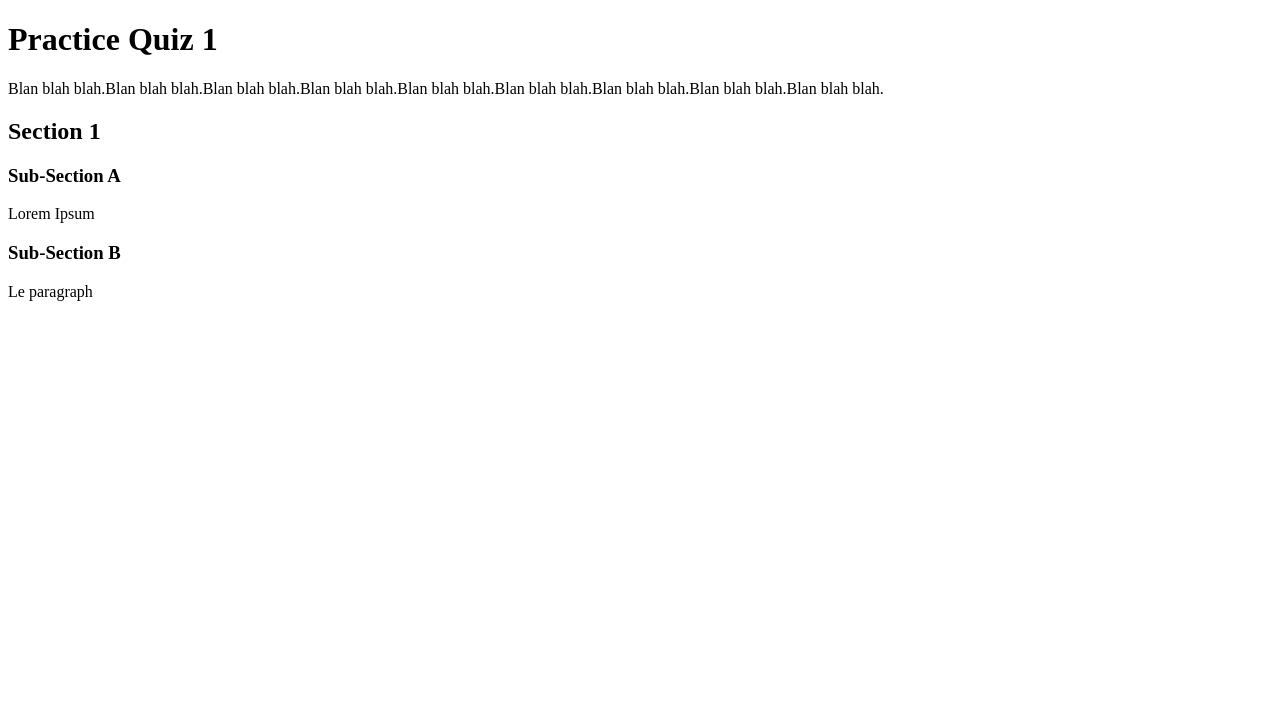
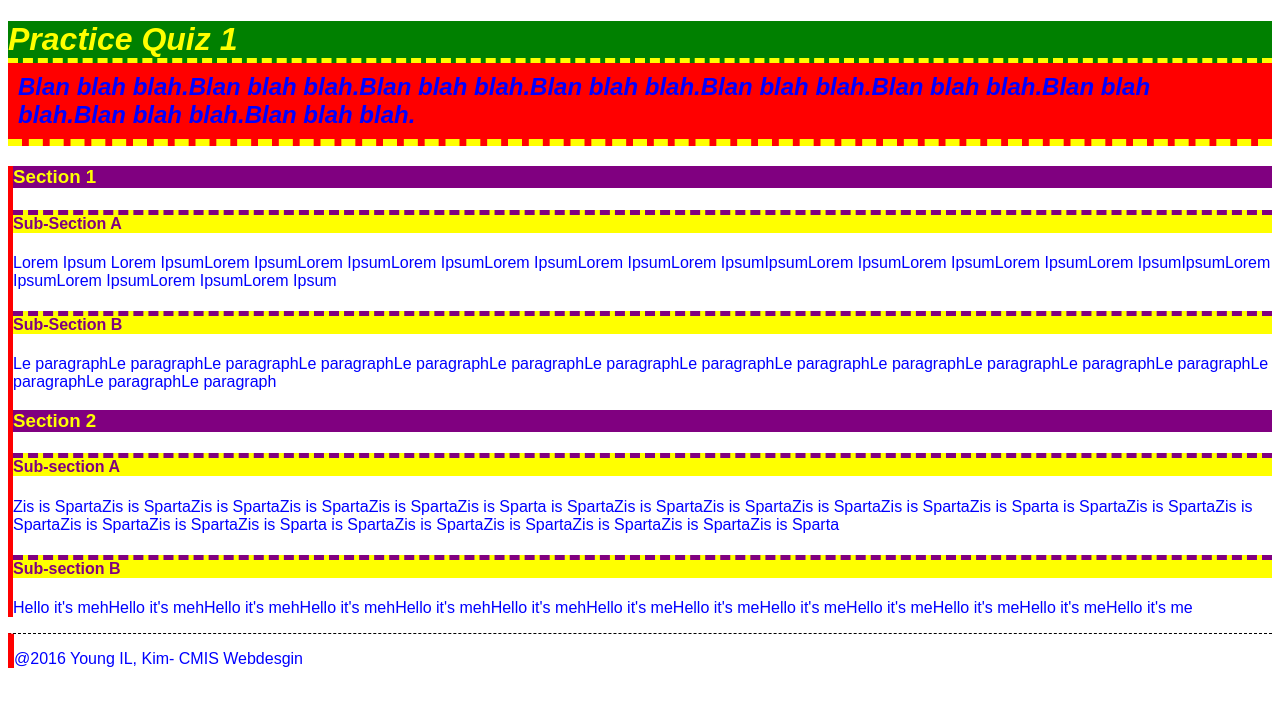
Before and after one commit to youngil-1013/CMIS_HTML_repo, a plain HTML site: page practice-quiz-1.html in a window 1280 px wide. Drawn offline with Linux system fonts and the light colour scheme.

```diff
--- /dev/null
+++ b/practice-quiz-1.css
@@ -0,0 +1,46 @@
+html {
+font-family: arial;
+}
+
+h1 {
+color: yellow;
+background-color: green;
+font-style: bold;
+border-bottom: 5px dashed yellow ;
+border-left: 0;
+margin-bottom: 0px;
+}
+
+h2 {
+color: blue;
+background-color: red;
+border-bottom: 7px dashed yellow;
+margin-top: 0px;
+padding: 10px;
+
+}
+
+h3 {
+color: yellow;
+background-color: purple;
+}
+main {
+border-left: 5px solid red;
+left: orange
+
+}
+
+h4 {
+color: purple;
+background-color: yellow;
+border-top: 5px dashed purple;
+}
+
+p {
+color: blue;
+}
+
+footer {
+border-left: 6px solid red;
+border-top: 1px dashed black;
+}
--- a/practice-quiz-1.html
+++ b/practice-quiz-1.html
@@ -2,38 +2,58 @@
 <html>
 	<head>
 		<title>
-			Practice
+			Practice-quiz-1
 		</title>
 		<meta charset="utf-8"/>
-		<link rel="stylesheet" href="___.css" type="text/css">
+		<link rel="stylesheet" href="practice-quiz-1.css" type="text/css">
 	</head>
 	<body>
 		<header>
 			<h1>
+			<b><i>
 				Practice Quiz 1
+			</b></i>
 			</h1>
-			<p>
-				Blan blah blah.Blan blah blah.Blan blah blah.Blan blah blah.Blan blah blah.Blan blah blah.Blan blah blah.Blan blah blah.Blan blah blah.
-			</p>
+			<h2>
+			<b><i>
+				Blan blah blah.Blan blah blah.Blan blah blah.Blan blah blah.Blan blah blah.Blan blah blah.Blan blah blah.Blan blah blah.Blan blah blah.	</b></i>
+			</h2>
 		</header>
 		<main>
-			<h2>
+			<h3>
 			Section 1
-			</h2>
+			</h3>
+				<h4>
+				Sub-Section A
+				</h4>
+				<p>
+				Lorem Ipsum Lorem IpsumLorem IpsumLorem IpsumLorem IpsumLorem IpsumLorem IpsumLorem IpsumIpsumLorem IpsumLorem IpsumLorem IpsumLorem IpsumIpsumLorem IpsumLorem IpsumLorem IpsumLorem Ipsum
+				</p>
+				<h4>
+				Sub-Section B
+				</h4>
+				<p>
+				Le paragraphLe paragraphLe paragraphLe paragraphLe paragraphLe paragraphLe paragraphLe paragraphLe paragraphLe paragraphLe paragraphLe paragraphLe paragraphLe paragraphLe paragraphLe paragraph
+				</p>
 			<h3>
-			Sub-Section A
+			Section 2
 			</h3>
-			<p>
-			Lorem Ipsum
-			</p>
-			<h3>
-			Sub-Section B
-			</h3>
-			<p>
-			Le paragraph
-			</p>
+				<h4>
+				Sub-section A
+				</h4>
+				<p>
+				Zis is SpartaZis is SpartaZis is SpartaZis is SpartaZis is SpartaZis is Sparta is SpartaZis is SpartaZis is SpartaZis is SpartaZis is SpartaZis is Sparta is SpartaZis is SpartaZis is SpartaZis is SpartaZis is SpartaZis is Sparta is SpartaZis is SpartaZis is SpartaZis is SpartaZis is SpartaZis is Sparta
+				</p>
+				<h4>
+				Sub-section B
+				</h4>
+				<p>
+				Hello it's mehHello it's mehHello it's mehHello it's mehHello it's mehHello it's mehHello it's meHello it's meHello it's meHello it's meHello it's meHello it's meHello it's me
+				</p>
 		</main>
 		<footer>
+			<p>
+			@2016 Young IL, Kim- CMIS Webdesgin
 		</footer>
 	</body>
 </html>
```
